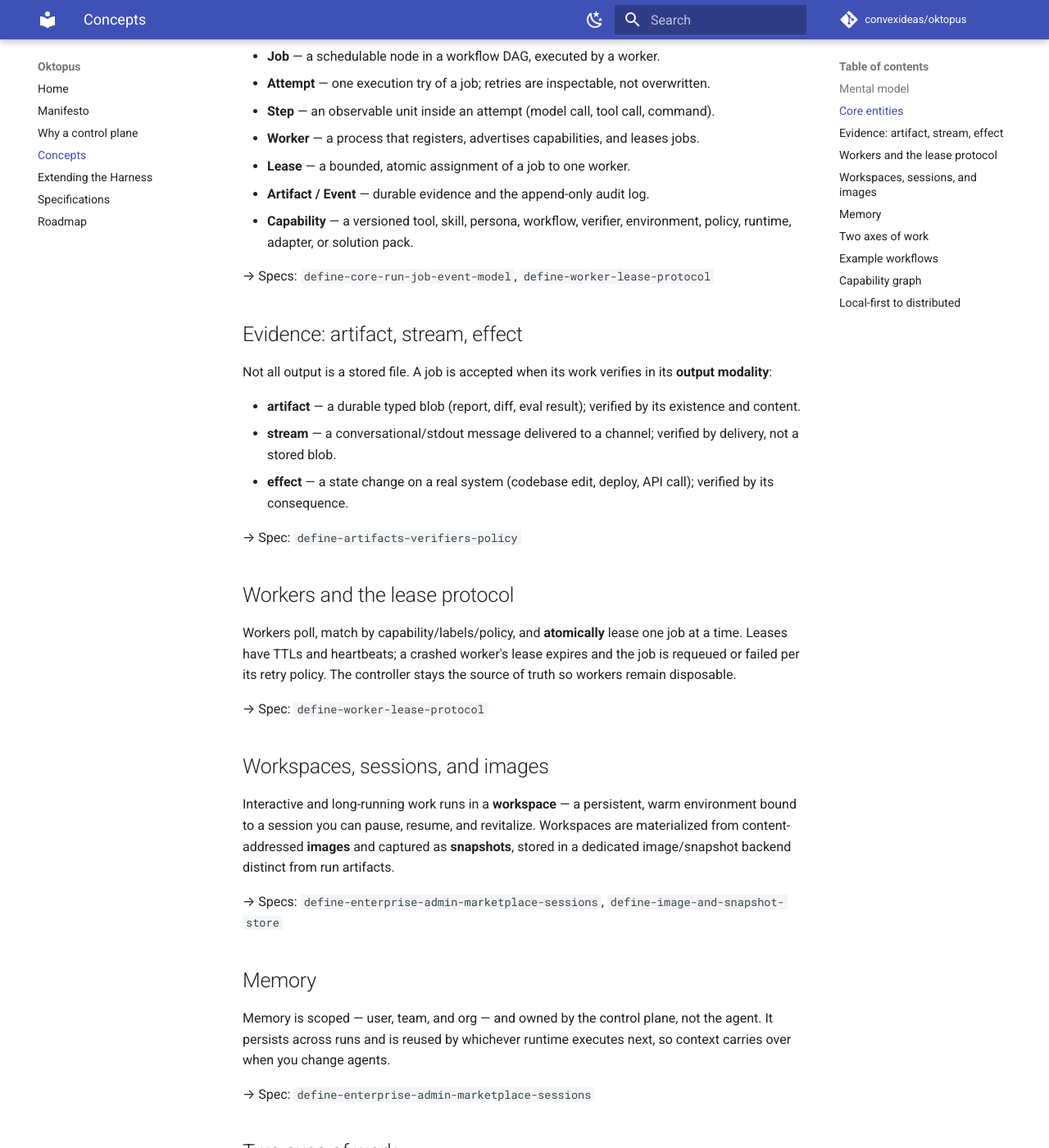
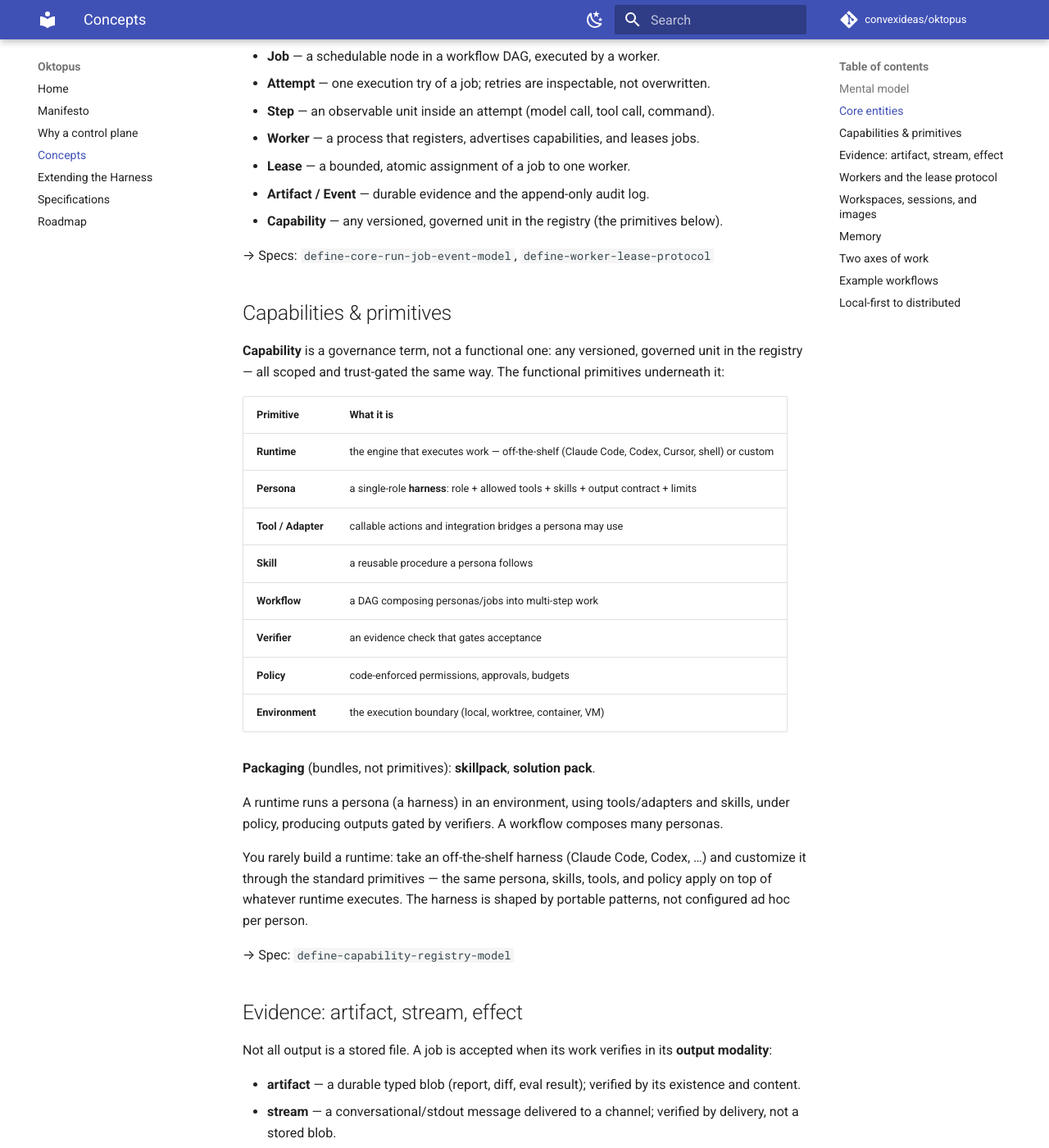
Before and after one commit to convexideas/oktopus, an MkDocs documentation site: the page built from docs/concepts.md, in a window 1280 px wide and 1400 px high, scrolled down 764 px. Shown: the whole window at 82% size. Built offline with MkDocs 1.6.1 and Material for MkDocs 9.7.7, drawn with Linux system fonts in a browser that asks for light colours; comment, search, counter and statistics services are not loaded; some of the changed text lies outside the part shown.

Commit message:
docs: surface capability primitives (capability = governance umbrella); persona is a harness; off-the-shelf runtimes customized via standard primitives

````diff
--- a/docs/concepts.md
+++ b/docs/concepts.md
@@ -32,9 +32,32 @@ The controller owns state; workers are disposable and lease bounded work.
 - **Worker** — a process that registers, advertises capabilities, and leases jobs.
 - **Lease** — a bounded, atomic assignment of a job to one worker.
 - **Artifact / Event** — durable evidence and the append-only audit log.
-- **Capability** — a versioned tool, skill, persona, workflow, verifier, environment, policy, runtime, adapter, or solution pack.
+- **Capability** — any versioned, governed unit in the registry (the primitives below).
 
 → Specs: `define-core-run-job-event-model`, `define-worker-lease-protocol`
+
+## Capabilities & primitives
+
+**Capability** is a governance term, not a functional one: any versioned, governed unit in the registry — all scoped and trust-gated the same way. The functional primitives underneath it:
+
+| Primitive | What it is |
+|---|---|
+| **Runtime** | the engine that executes work — off-the-shelf (Claude Code, Codex, Cursor, shell) or custom |
+| **Persona** | a single-role **harness**: role + allowed tools + skills + output contract + limits |
+| **Tool / Adapter** | callable actions and integration bridges a persona may use |
+| **Skill** | a reusable procedure a persona follows |
+| **Workflow** | a DAG composing personas/jobs into multi-step work |
+| **Verifier** | an evidence check that gates acceptance |
+| **Policy** | code-enforced permissions, approvals, budgets |
+| **Environment** | the execution boundary (local, worktree, container, VM) |
+
+**Packaging** (bundles, not primitives): **skillpack**, **solution pack**.
+
+A runtime runs a persona (a harness) in an environment, using tools/adapters and skills, under policy, producing outputs gated by verifiers. A workflow composes many personas.
+
+You rarely build a runtime: take an off-the-shelf harness (Claude Code, Codex, …) and customize it through the standard primitives — the same persona, skills, tools, and policy apply on top of whatever runtime executes. The harness is shaped by portable patterns, not configured ad hoc per person.
+
+→ Spec: `define-capability-registry-model`
 
 ## Evidence: artifact, stream, effect
 
@@ -82,20 +105,6 @@ The spine isn't coding-specific. A workflow is any DAG of capabilities, in any d
 
 Both use the same primitives: input channels, registry capabilities, a job DAG, output modalities, and verifier-gated completion. A coding agent is one workflow among many — the platform runs whatever harness you compose.
 
-## Capability graph
-
-How the capability kinds compose:
-
-```text
-workflow uses personas
-workflow uses skills
-persona uses skills
-skill uses tools
-tool emits artifacts
-verifier checks artifacts
-memory records outcomes
-```
-
 ## Local-first to distributed
 
 The same concepts run on one machine or across a cluster — only the adapters change:
````
Also changed, not shown: docs/extending.md (+10 -4 lines).
